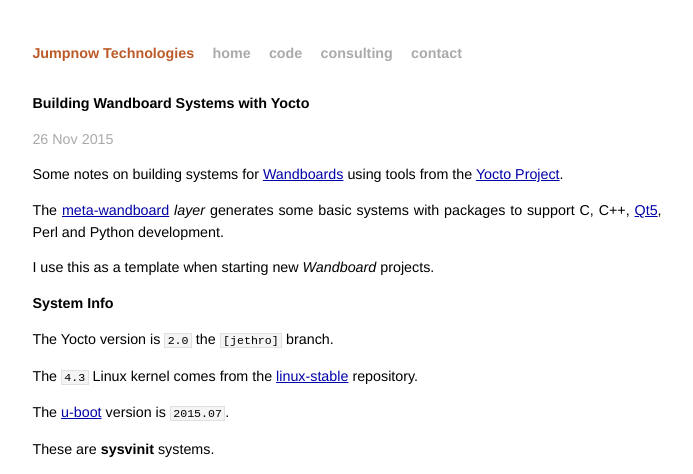
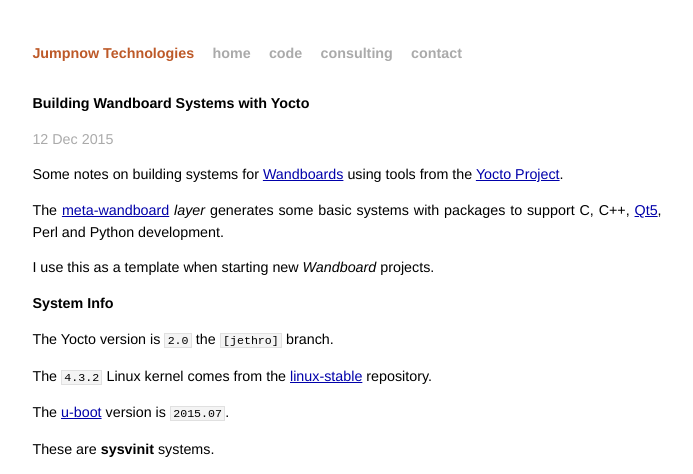
Before and after one commit to jumpnow/jumpnowtek-site, a Jekyll site: the page built from _posts/2014-02-28-Wandboard-Systems-with-Yocto.md, in a window 1280 px wide and 900 px high. Shown: the top 474 px of the window, without its empty margins (293-986 px from the left). Built offline with Jekyll 4.4.1, drawn with Linux system fonts in a browser that asks for light colours.

Commit message:
Update kernel version in wand doc

```diff
--- a/_posts/2014-02-28-Wandboard-Systems-with-Yocto.md
+++ b/_posts/2014-02-28-Wandboard-Systems-with-Yocto.md
@@ -2,7 +2,7 @@
 layout: post
 title: Building Wandboard Systems with Yocto
 description: "Building customized systems for Wandboards using tools from the Yocto Project"
-date: 2015-11-26 06:30:00
+date: 2015-12-12 06:55:00
 categories: wandboard
 tags: [linux, wandboard, yocto]
 ---
@@ -17,7 +17,7 @@
 
 The Yocto version is `2.0` the `[jethro]` branch.
 
-The `4.3` Linux kernel comes from the [linux-stable][linux-stable] repository.
+The `4.3.2` Linux kernel comes from the [linux-stable][linux-stable] repository.
 
 The [u-boot][uboot] version is `2015.07`.
 
```
